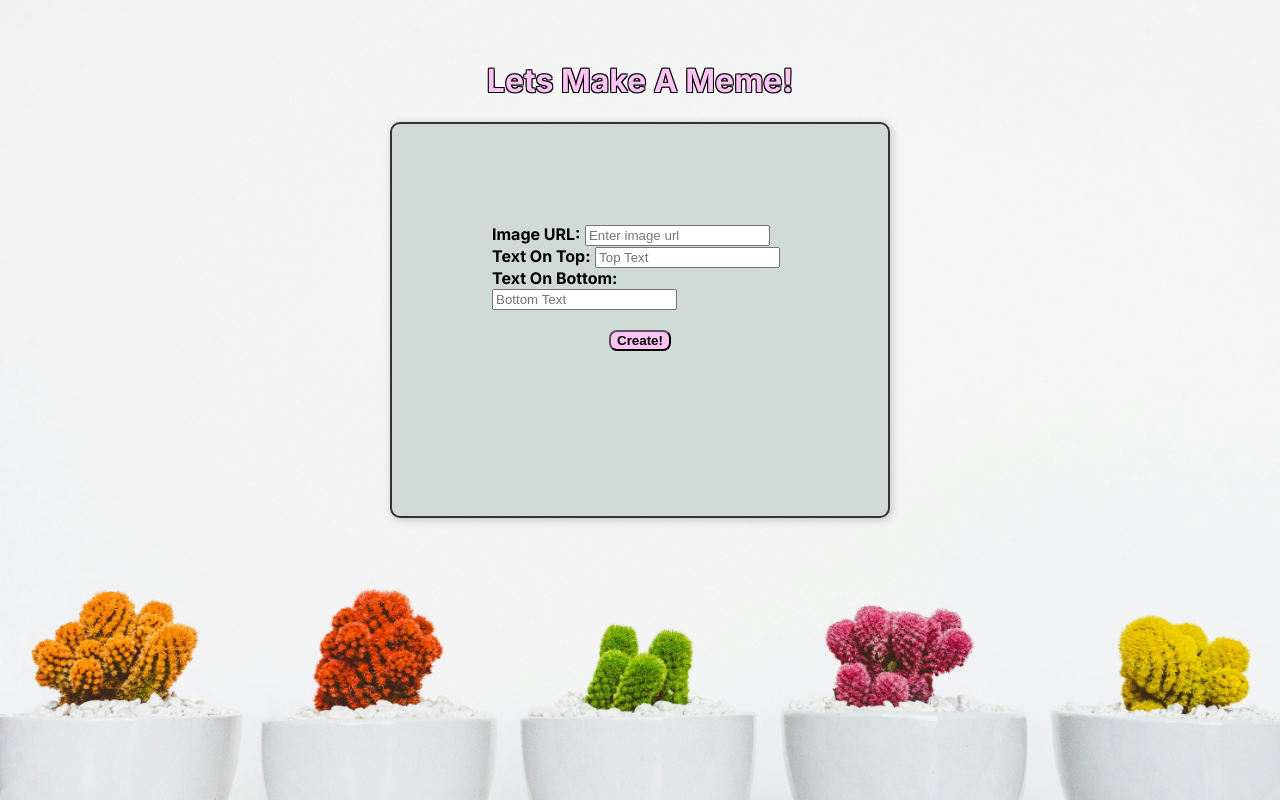
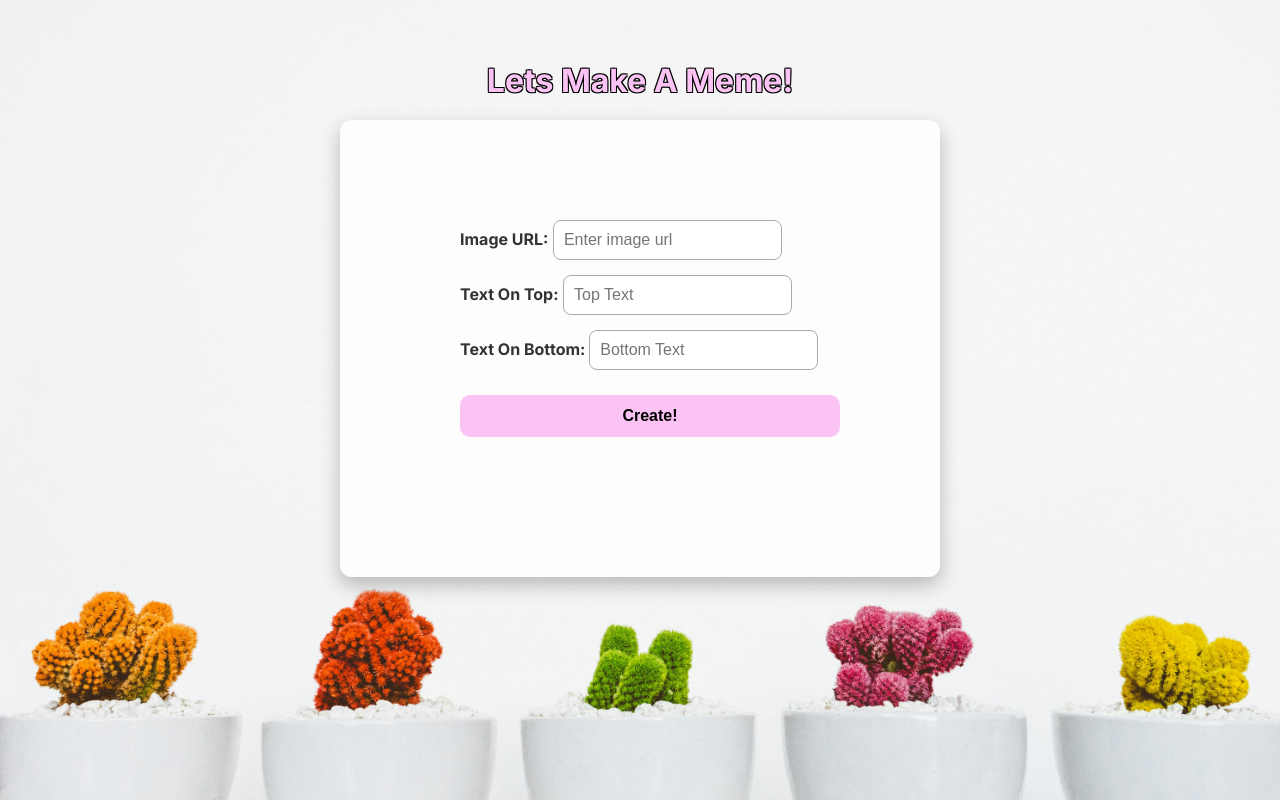
Before and after one commit to loginlenny/memeGenerator, a plain HTML site: page index.html in a window 1280 px wide. Drawn offline with Linux system fonts and the light colour scheme.

Commit message:
edits and corrections

```diff
--- a/styles.css
+++ b/styles.css
@@ -5,7 +5,6 @@
 }
 
 body {
-
   margin: 0;
   font-family: 'Inter', sans-serif;
   background: url('images/background.jpg') no-repeat center center fixed;
@@ -16,6 +15,7 @@ body {
   align-items: center;
   justify-content: flex-start;
   padding: 40px 20px;
+}
 
 h1 {
   text-align: center;
@@ -25,58 +25,72 @@ h1 {
     1px -1px 0 black,
     -1px 1px 0 black,
     1px 1px 0 black;
+  margin-bottom: 20px;
 }
 
 .container {
-    width: 500px;
+  max-width: 600px;
+  width: 500%;
+  background-color: #ffffffcc;
+  border-radius: 12px;
   padding: 100px;
-    background-color: #d0dad7;
-    border: 2px solid #333;
-    border-radius: 10px;
-    box-shadow: 2px 2px 10px rgba(0, 0, 0, 0.2);
-    margin: 0 auto;
+  box-shadow: 0 8px 20px rgba(0, 0, 0, 0.25);
+}
+
+form {
+  width: 100%;
   display: flex;
   flex-direction: column;
-    align-items: center;
   gap: 15px;
+  padding-left: 20px;
 }
 
-h2 {
-    text-align: center;
-
+label {
+  font-weight: 600;
+  color: #333;
+  margin-bottom: 5px;
 }
 
-button {
-  display: block;
-  margin: 20px auto;
-  background-color: #fbc3f3;
-  border-radius:8px ;
-
-}
-html, body {
-  height: 100%;
-  margin: 0;
-  padding: 0;
+input[type="text"] {
+  padding: 10px;
+  border-radius: 8px;
+  border: 1px solid #aaa;
+  font-size: 1em;
 }
 
+button[type="submit"] {
+  background-color: #fbc3f3;
+  color: #000;
+  border: none;
+  padding: 12px;
+  border-radius: 10px;
+  font-weight: bold;
+  font-size: 1em;
+  cursor: pointer;
+  transition: all 0.3s ease;
+  margin-top: 10px;
+}
 
+button[type="submit"]:hover {
+  background-color: #f889d6;
+  transform: scale(1.03);
+}
 
 .meme-section {
   display: flex;
   flex-wrap: wrap;
   justify-content: center;
   gap: 20px;
-  margin-top: 30px;
+  margin-top: 40px;
 }
 
 .meme-wrapper {
   position: relative;
   width: 300px;
   background-color: #fff;
-  border: 2px solid #333;
-  border-radius: 10px;
+  border-radius: 12px;
   overflow: hidden;
-  box-shadow: 2px 2px 10px rgba(0, 0, 0, 0.2);
+  box-shadow: 0 6px 12px rgba(0, 0, 0, 0.3);
 }
 
 .meme-wrapper img {
@@ -91,12 +105,11 @@ html, body {
   transform: translateX(-50%);
   color: white;
   font-weight: bold;
-  font-size: 1.5em;
-  text-shadow: 2px 2px 4px #000;
+  font-size: 1.4em;
+  text-shadow: 2px 2px 5px #000;
+  width: 90%;
   text-align: center;
-  width: 90%;
   pointer-events: none;
-  padding: 10px;
 }
 
 .top-text {
@@ -109,8 +122,8 @@ html, body {
 
 .delete-button {
   position: absolute;
-  top: 10px;
-  right: 10px;
+  top: 8px;
+  right: 8px;
   background: rgba(0, 0, 0, 0.6);
   border: none;
   color: white;
```
Lines whose indentation alone changed are shown as unchanged.
